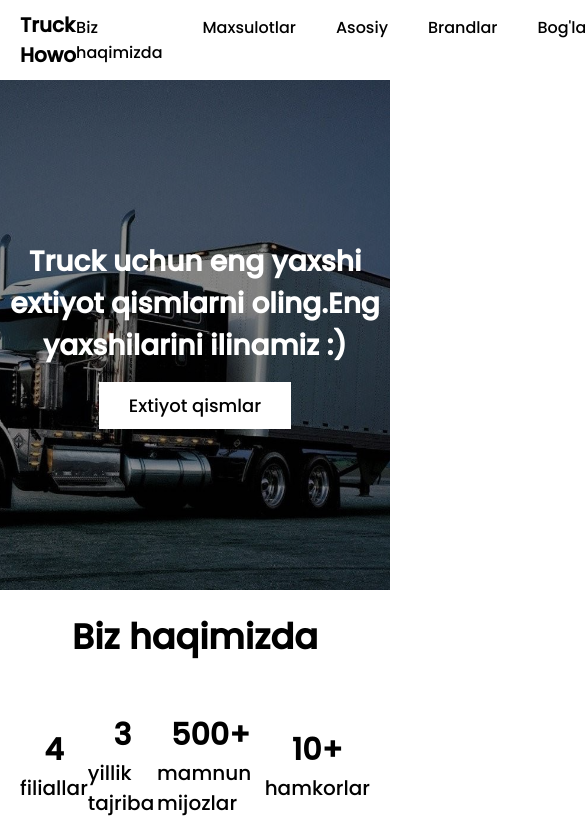
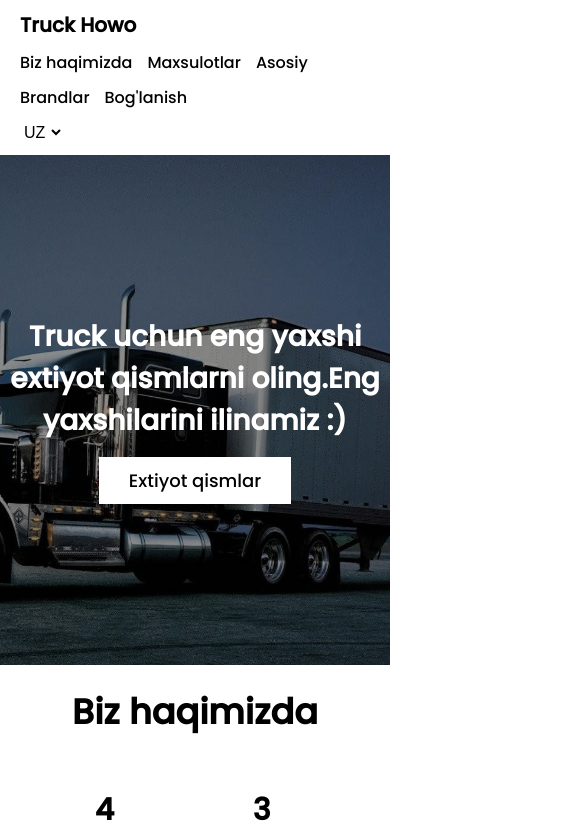
Before and after one commit to AnvarjonShavqiyev/Truck-Howo, a React (Vite) app: page / in a window 390 px wide. Shown: the top 837 px of the page, 585 px wide, since content can reach past the window. Built offline with nearby package versions, Linux system fonts and the light colour scheme.

Commit message:
responsive design completed

```diff
--- a/src/components/brands/Brands.scss
+++ b/src/components/brands/Brands.scss
@@ -3,10 +3,11 @@
 }
 .all__brands{
     display: flex;
-    // flex-wrap: wrap;
-    justify-content: space-between;
+    flex-wrap: wrap;
+    justify-content: center;
     align-items: center;
-    gap: 80px;
+    gap: 55px;
+    padding: 20px;
 }
 .brands img{
     width: 200px;
--- a/src/components/footer/Footer.scss
+++ b/src/components/footer/Footer.scss
@@ -22,3 +22,11 @@
     color: #fff;
     font-size: 30px;
 }
+
+@media only screen and (max-width: 790px) {
+    .footer-info__wrapper{
+        flex-direction: column;
+        gap: 25px;
+        align-items: center;
+    }
+}
--- a/src/components/hero/Hero.scss
+++ b/src/components/hero/Hero.scss
@@ -30,6 +30,7 @@
     font-size: 28px;
     z-index: 2;
     gap: 15px;
+    padding: 0 10px;
 }
 .hero-information a{
     padding: 10px 30px;
@@ -44,6 +45,8 @@
     align-items: center;
     justify-content: space-evenly;
     margin: 50px 0;
+    flex-wrap: wrap;
+    gap: 15px;
 }
 .about-us div{
     display: flex;
--- a/src/components/navbar/Navbar.scss
+++ b/src/components/navbar/Navbar.scss
@@ -28,3 +28,15 @@
 .lang-option{
     color: #000;
 }
+
+@media only screen and (max-width:820px) {
+    .navbar{
+        flex-direction: column;
+        align-items: flex-start;
+        gap: 10px;
+    }
+    .navbar__menu{
+        flex-wrap: wrap;
+        gap: 10px 15px;
+    }
+}
```
